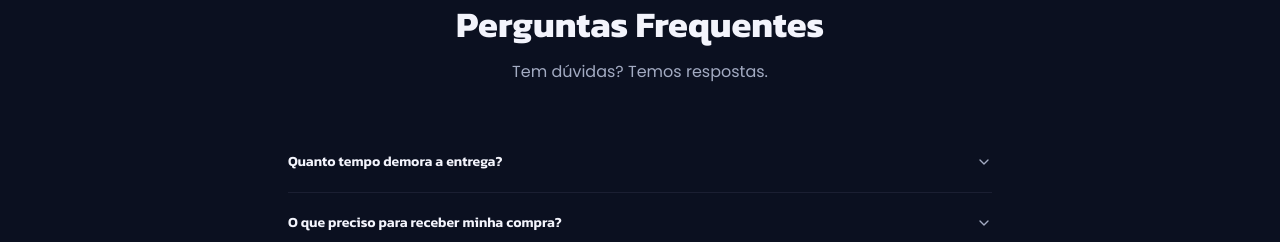
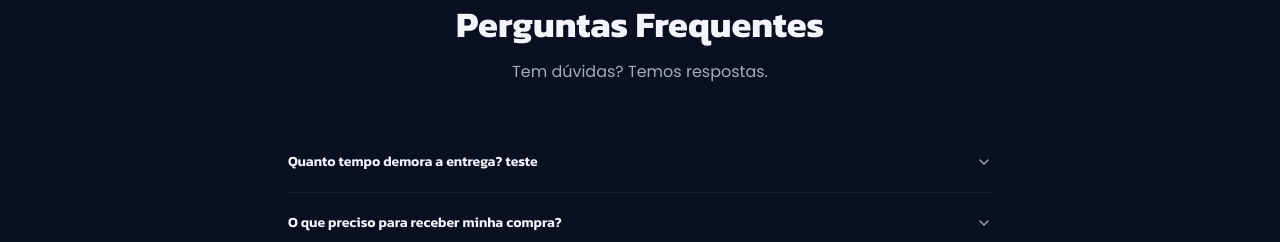
Before and after one commit to Baahka/stay-site, a React (Vite) app: page / in a window 1280 px wide. Shown: the part 4300-4542 px from the top of the page. Built offline with nearby package versions, Linux system fonts and the light colour scheme.

Commit message:
Update FAQSection.tsx
teste apenas

```diff
--- a/src/sections/FAQSection.tsx
+++ b/src/sections/FAQSection.tsx
@@ -12,7 +12,7 @@ gsap.registerPlugin(ScrollTrigger);
 
 const faqs = [
   {
-    question: 'Quanto tempo demora a entrega?',
+    question: 'Quanto tempo demora a entrega? teste',
     answer: 'A maioria dos itens é entregue automaticamente em poucos minutos após a confirmação do pagamento. Em casos raros, pode levar até 15 minutos dependendo da carga do servidor.',
   },
   {
```
